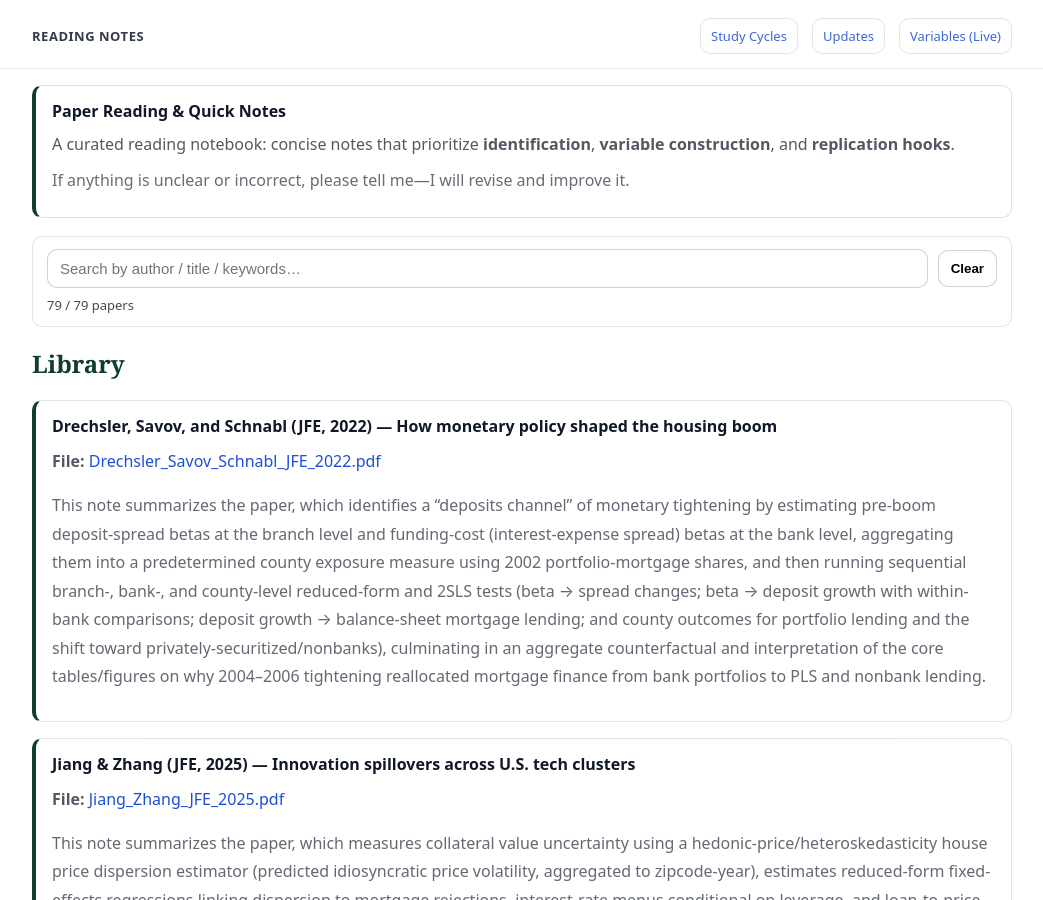
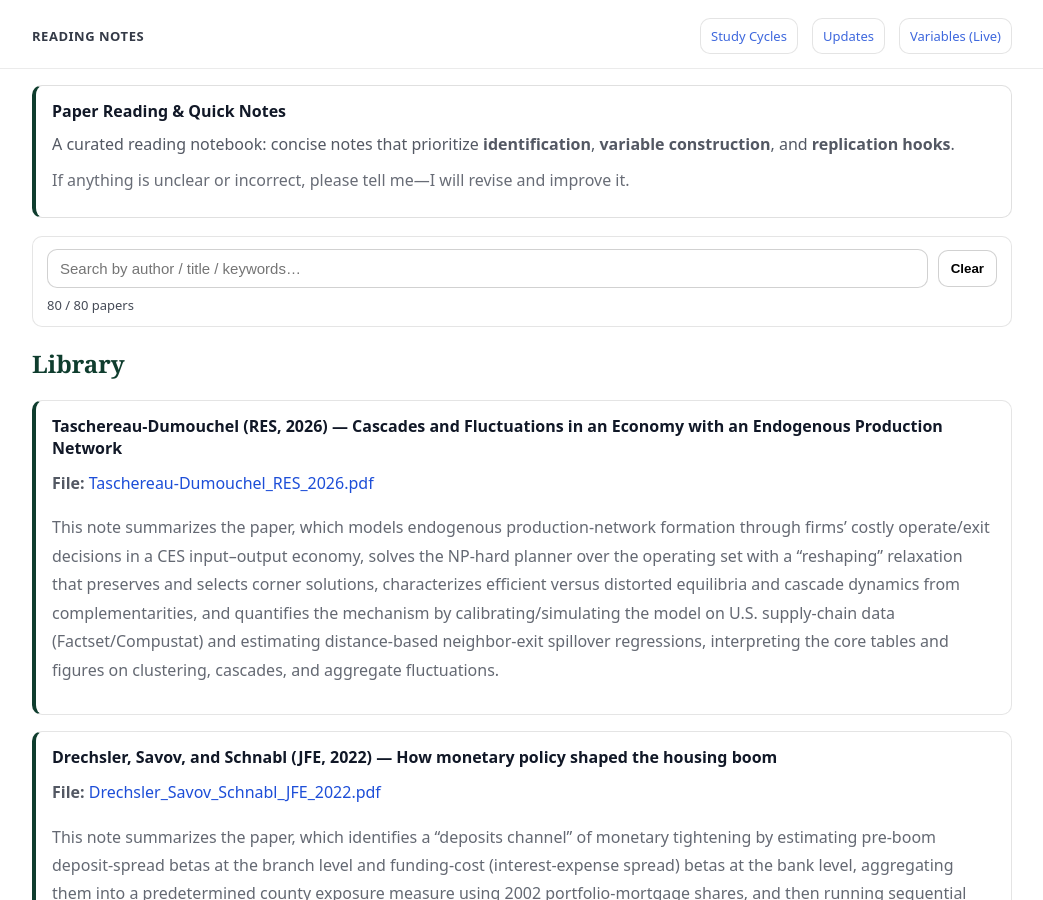
Before and after one commit to yaxinzn/study-archive, a Jekyll site: the page built from reading/index.md, in a window 1280 px wide and 900 px high. Shown: the whole window, without its empty margins (118-1161 px from the left). Built offline with Jekyll 4.4.1, drawn with Linux system fonts in a browser that asks for light colours.

Commit message:
Reading: add/update Taschereau-Dumouchel_RES_2026.pdf

```diff
--- a/_data/reading.yml
+++ b/_data/reading.yml
@@ -1,3 +1,8 @@
+- title: "Taschereau-Dumouchel (RES, 2026) — Cascades and Fluctuations in an Economy with an Endogenous Production Network"
+  file: "Taschereau-Dumouchel_RES_2026.pdf"
+  desc: "
+This note summarizes the paper, which models endogenous production-network formation through firms’ costly operate/exit decisions in a CES input–output economy, solves the NP-hard planner over the operating set with a “reshaping” relaxation that preserves and selects corner solutions, characterizes efficient versus distorted equilibria and cascade dynamics from complementarities, and quantifies the mechanism by calibrating/simulating the model on U.S. supply-chain data (Factset/Compustat) and estimating distance-based neighbor-exit spillover regressions, interpreting the core tables and figures on clustering, cascades, and aggregate fluctuations."
+
 - title: "Drechsler, Savov, and Schnabl (JFE, 2022) — How monetary policy shaped the housing boom"
   file: "Drechsler_Savov_Schnabl_JFE_2022.pdf"
   desc: "
```
Also changed, not shown: 1 other file.
